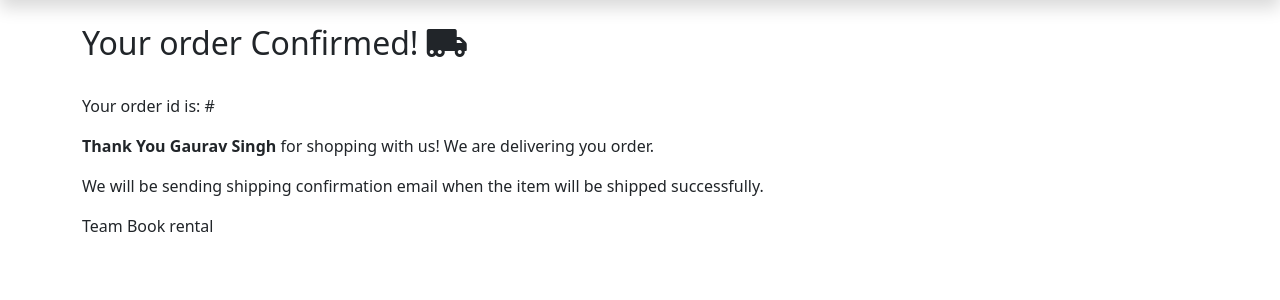
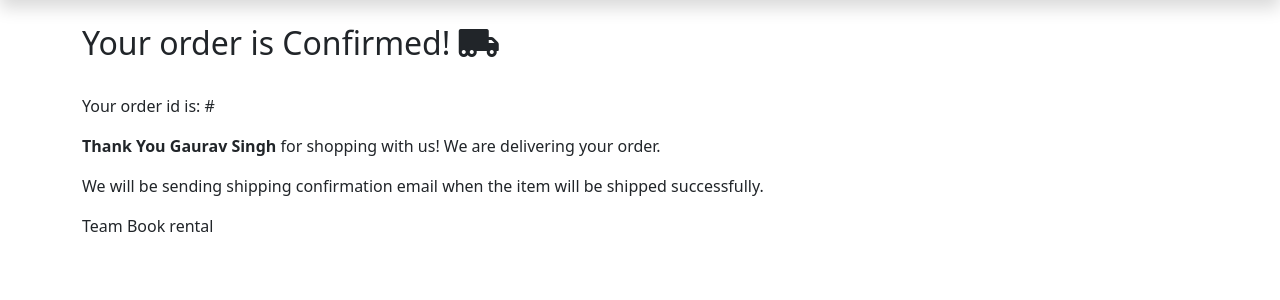
Before and after one commit to sacred-mercy/Book-Rental-Website, a PHP site: page /BscitMiniProject3rdSem/thankYou.php in a window 1280 px wide. Shown: the part 72-372 px from the top of the page. Run offline with PHP 8.4, Linux system fonts and the light colour scheme; a user stored in the database is signed in; some libraries are stand-ins or nearby versions.

Commit message:
after 2nd sessional

```diff
--- a/register.php
+++ b/register.php
@@ -65,7 +65,8 @@
                                 <div class="form-floating flex-fill">
                                     <input
                                             type="number"
-                                            maxlength="10"
+                                            min="1111111111"
+                                            max="9999999999"
                                             class="form-control"
                                             id="mobile"
                                             name="mobile"
--- a/thankYou.php
+++ b/thankYou.php
@@ -7,12 +7,12 @@
 ?>
 <div class="container py-5 justify-content-center">
 
-    <h2>Your order Confirmed! <i class="fas fa-truck-moving"></i></h2><br>
+    <h2>Your order is Confirmed! <i class="fas fa-truck-moving"></i></h2><br>
 
     <p>Your order id is: #<?php echo $orderId ?></p>
 
     <p><strong>Thank You <?php $userName = $_SESSION['USER_NAME'];
-          echo $userName; ?></strong> for shopping with us! We are delivering you order.</p>
+          echo $userName; ?></strong> for shopping with us! We are delivering your order.</p>
 
     <p> We will be sending shipping confirmation email when the item will be shipped successfully.</p>
     <p>Team Book rental</p><br>
```
Also changed, not shown: book.php (+19 -5 lines).
